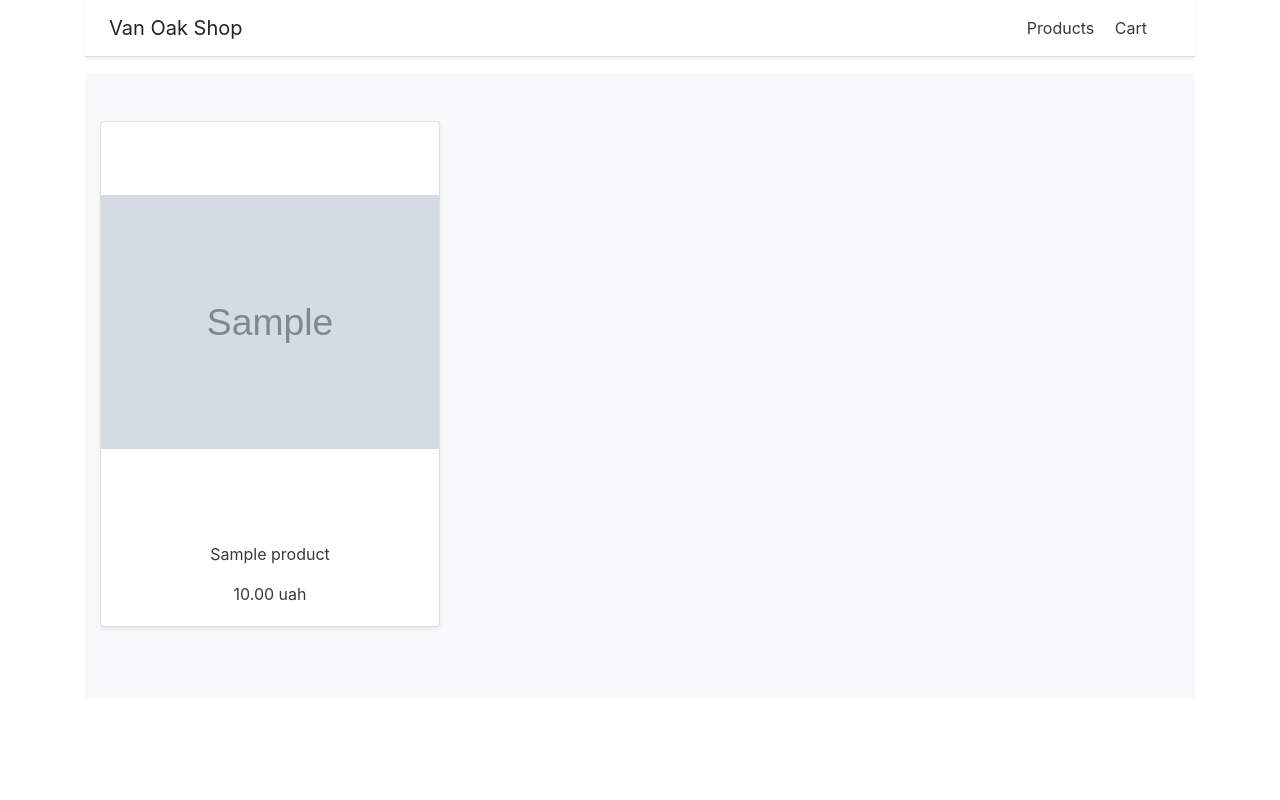
After one commit to KirillDaubur/myShop, a Django app: template van_oak/shop/templates/shop/product_list.html in a window 1280 px wide. The commit adds this page. Run offline with Django 3.2, Linux system fonts and the light colour scheme; tables that the repository leaves empty hold one stand-in row (values such as "Sample post"); the template is opened without the code that fills it: values that come from a table or form of the project are taken from there, most other values are stand-ins (such as "Sample title", 1, 10 or a date in 2020); grey boxes marked "Sample" are stand-in pictures; some libraries are stand-ins or nearby versions.

Commit message:
Kirill: implemented design for product list page + minor fixes

```diff
--- a/van_oak/shop/models.py
+++ b/van_oak/shop/models.py
@@ -101,14 +101,14 @@ class Product(models.Model):
 	Class representing a complete product
 	"""
 
-	name = models.CharField(max_length=60, help_text="Input product name")
+	name = models.CharField(max_length=40, help_text="Input product name")
 	price = models.DecimalField(max_digits=7, decimal_places=2, help_text="Input price")
 	type = models.ForeignKey("ProductType", on_delete=models.SET_NULL, null=True, to_field="id")
 	blanks = models.ManyToManyField(Blank)
 	trafaret = models.ForeignKey("BlankTrafaret", on_delete=models.SET_NULL, null=True)
 	compounds = models.ManyToManyField(Compound, blank=True)
 
-	image = models.ImageField(upload_to="Products/", null=True)
+	image = models.ImageField(upload_to="Images/Products/", null=True)
 
 	def __str__(self):
 		return self.name
--- /dev/null
+++ b/van_oak/shop/static/shop/css/product-list.css
@@ -0,0 +1,6 @@
+.center-cropped {
+  height: 400px;
+  background-position: center center;
+  background-repeat: no-repeat;
+  background-size: contain;
+}
--- /dev/null
+++ b/van_oak/shop/templates/shop/base.html
@@ -0,0 +1,24 @@
+<html>
+    <head>
+        <title>{{ page_title }}</title>
+        <link rel="stylesheet" href="https://stackpath.bootstrapcdn.com/bootstrap/4.5.2/css/bootstrap.min.css" integrity="sha384-JcKb8q3iqJ61gNV9KGb8thSsNjpSL0n8PARn9HuZOnIxN0hoP+VmmDGMN5t9UJ0Z" crossorigin="anonymous">
+        {% block extrastyles %}{% endblock %}
+    <body>
+        <div class="content container">
+            <div class="d-flex flex-column flex-md-row align-items-center p-3 px-md-4 mb-3 bg-white border-bottom shadow-sm">
+              <h5 class="my-0 mr-md-auto font-weight-normal">Van Oak Shop</h5>
+              <nav class="my-2 my-md-0 mr-md-3">
+                <a class="p-2 text-dark" href="{% url 'product_list' %}">Products</a>
+                <a class="p-2 text-dark" href="{% url 'cart' %}">Cart</a>
+              </nav>
+            </div>
+
+            <div class="row">
+                <div class="col-md-12">
+                {% block content %}
+                {% endblock %}
+                </div>
+            </div>
+        </div>
+    </body>
+</html>
--- /dev/null
+++ b/van_oak/shop/templates/shop/product_list.html
@@ -0,0 +1,31 @@
+{% extends 'shop/base.html' %}
+{% load static %}
+
+{% block extrastyles %}
+    <link rel="stylesheet" type="text/css"
+        href="{% static "shop/css/product-list.css"%}" />
+{% endblock %}
+
+{% block content %}
+	<div class="album py-5 bg-light">
+    <div class="container">
+      		<div class="row">
+      			{% for product in products %}
+	      			<div class="col-md-4">
+		    			<a href="{% url 'product' id=product.id %}" class="text-dark">
+					          <div class="card mb-4 shadow-sm">
+					          	<div class="center-cropped" style="background-image: url({{product.image.url}});"></div>
+
+					            <div class="card-body">
+					              <p class="card-text d-flex justify-content-center">{{ product.name }}</p>
+			               		  <p class="card-text d-flex justify-content-center">{{ product.price }} uah</p>
+					            </div>
+				        	</div>
+			        	</a>
+		        	</div>
+
+	        	{% endfor %}
+    		</div>
+    </div>
+  </div>
+{% endblock %}
--- a/van_oak/van_oak/settings.py
+++ b/van_oak/van_oak/settings.py
@@ -9,6 +9,7 @@ https://docs.djangoproject.com/en/3.1/topics/settings/
 For the full list of settings and their values, see
 https://docs.djangoproject.com/en/3.1/ref/settings/
 """
+import os
 
 from pathlib import Path
 
@@ -120,5 +121,7 @@ USE_TZ = True
 # https://docs.djangoproject.com/en/3.1/howto/static-files/
 
 STATIC_URL = '/static/'
+MEDIA_URL = '/media/'
 
-MEDIA_ROOT = BASE_DIR / '/db/Images'
+STATIC_ROOT = BASE_DIR / 'static'
+MEDIA_ROOT = BASE_DIR / 'media'
--- a/van_oak/van_oak/urls.py
+++ b/van_oak/van_oak/urls.py
@@ -29,5 +29,5 @@ urlpatterns += [
 ]
 
 # static files storage (only for development purposes)
+urlpatterns += static(settings.MEDIA_URL, document_root=settings.MEDIA_ROOT)
 urlpatterns += static(settings.STATIC_URL, document_root=settings.STATIC_ROOT)
-urlpatterns += static(settings.MEDIA_URL, document_root=settings.MEDIA_ROOT)
```
Also changed, not shown: van_oak/shop/templates/product_list.html (deleted, +0 -17 lines), van_oak/shop/templates/shop/cart.html (renamed from van_oak/shop/templates/cart.html, +3 -8 lines), van_oak/shop/templates/shop/product.html (renamed from van_oak/shop/templates/product.html, +3 -8 lines), van_oak/shop/templates/shop/thanks_for_order.html (renamed from van_oak/shop/templates/thanks_for_order.html, +3 -8 lines), van_oak/shop/views.py (+4 -4 lines), van_oak/shop/migrations/0010_auto_20200914_1459.py (added).
